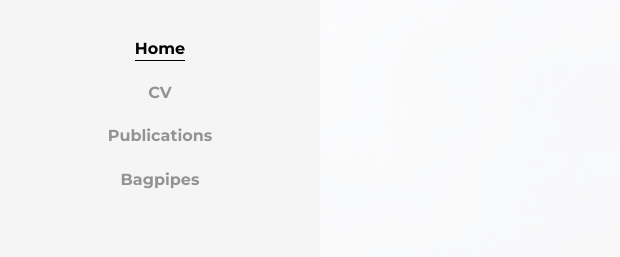
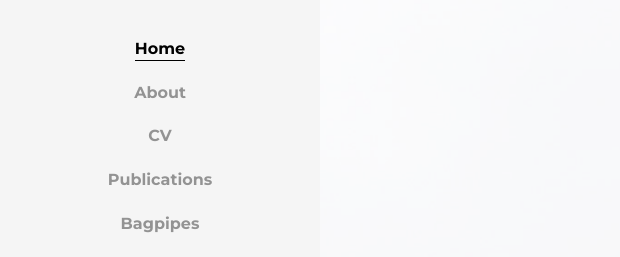
Before and after one commit to stsci-mos-sed/stsci-mos-sed.github.io, a plain HTML site: page index.html in a window 1280 px wide. Shown: the part 245-502 px from the top of the page, 0-620 px from the left. Drawn offline with Linux system fonts and the light colour scheme; some packages are replaced by stand-ins of ours; no server answers; files whose address does not match are found by name.

Commit message:
added about link

```diff
--- a/index.html
+++ b/index.html
@@ -39,6 +39,7 @@
 			<nav id="colorlib-main-menu" role="navigation">
 				<ul>
 					<li class="colorlib-active"><a href="index.html">Home</a></li>
+					<li><a href="#about">About</a></li>
 					<li><a href="https://accarnall.github.io/cv/adam_carnall_cv.pdf">CV</a></li>
 					<li><a href="https://ui.adsabs.harvard.edu/search/filter_database_fq_database=OR&filter_database_fq_database=database%3A%22astronomy%22&fq=%7B!type%3Daqp%20v%3D%24fq_database%7D&fq_database=(database%3A%22astronomy%22)&p_=0&q=author%3A(%22Carnall%2C%20a%22)&sort=date%20desc%2C%20bibcode%20desc">Publications</a></li>
 					<li><a href="https://bagpipes.readthedocs.io">Bagpipes</a></li>
@@ -63,7 +64,9 @@
 					<div class="col-md-8 text text-center">
 						<div class="img mb-4" style="background-image: url(images/profile.jpeg);"></div>
 						<div class="desc">
+							<a id="about">
 							<h1 class="mb-4">Adam Carnall</h1>
+							</a>
 							<div style="margin-bottom:6cm;"></div>
 						</div>
 					</div>
```
